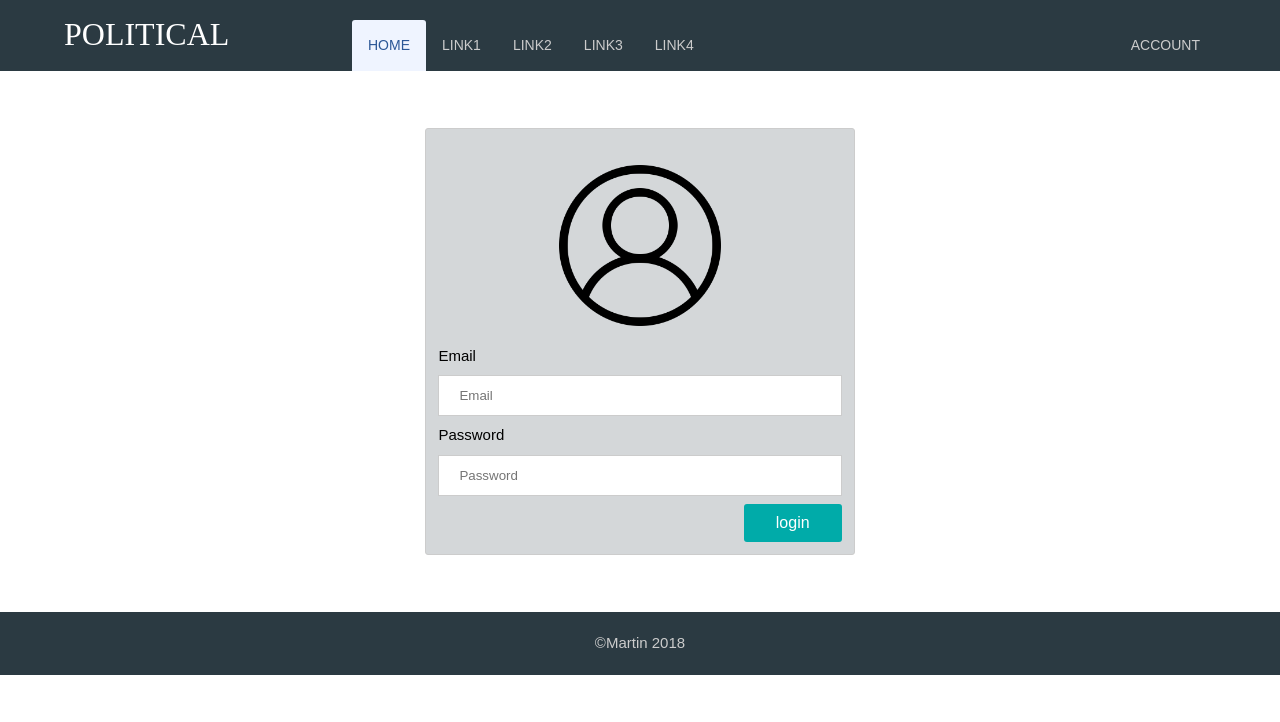
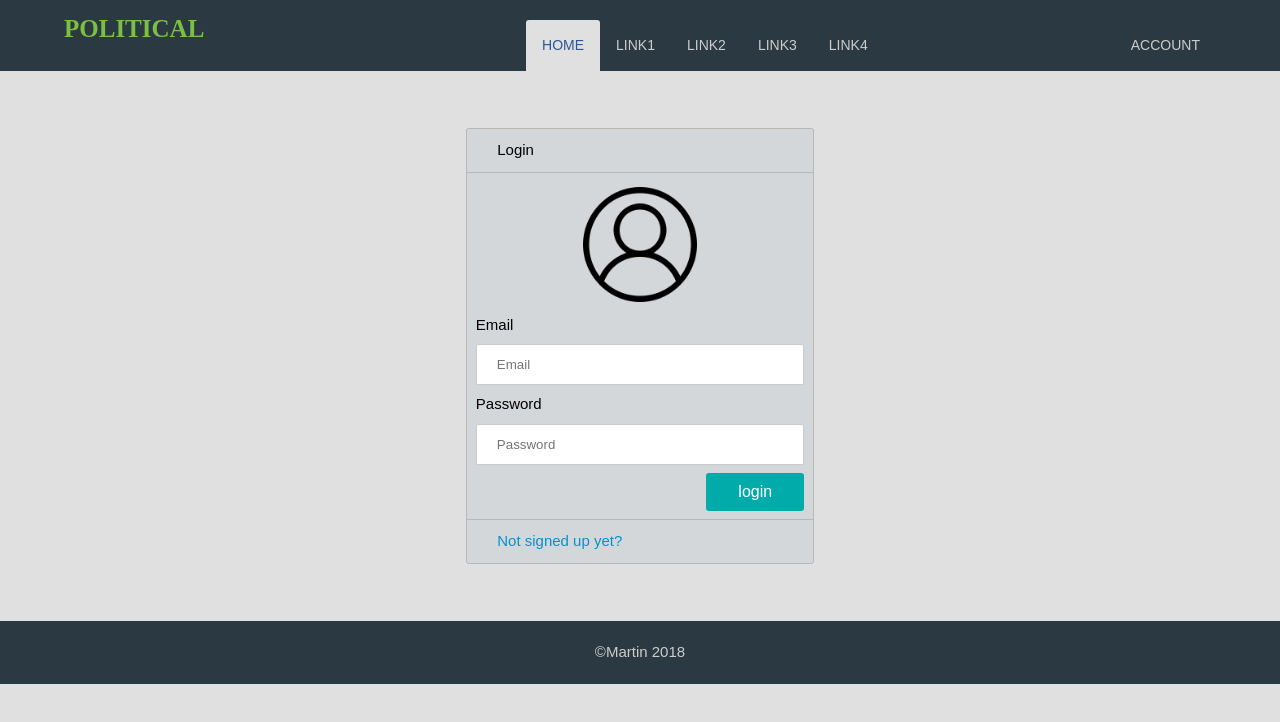
Before and after one commit to martinMutuma/Politico, a plain HTML site: page ui/login.html in a window 1280 px wide. Drawn offline with Linux system fonts and the light colour scheme; a web font is replaced by a local one.

Commit message:
Update login page and add cards [Finishes #163537137]

```diff
--- a/ui/css/style.css
+++ b/ui/css/style.css
@@ -3,7 +3,7 @@ body{
     font-family: Arial, Helvetica,sans-serif;
     font-size: 15px;
     line-height:1.5;
- 	background-color:#e0e0e0#;
+    background-color:#e0e0e0;
     padding:0;
     margin:0;
 }
@@ -86,7 +86,12 @@ input {
     font-size: 16px;
     border-radius:3px;
 }
-
+.hover-outline-blue:hover{
+	border-radius:2px;
+	border: 1px solid #0392cf;
+	color:#0392cf;
+	background-color:#fff !important;
+}
 
 /* Top nav bar */
 .top-navbar{
@@ -97,20 +102,32 @@ border-radius:3px;
     /*  	border-bottom:#00aba9   1px solid;*/
 }
 .top-navbar .container{
-	display: grid;
-	grid-template-columns: 25% 75%;
+    display: flex;
+/*    grid-template-columns: 25% 75%;*/
+
+}
+.bland{
+    flex: 2;
+
+}
+@media(max-width:804px){
+	.top-navbar .container{
+    display: flex;
+	flex-direction:column;
+/*    grid-template-columns: 25% 75%;*/
 
 }
 .bland{
     flex: auto;
 
 }
+}
 .bland-logo{
     font-family: 'Alegreya SC';
-	font-size: 32px;
-	font-weight: 500;
+    font-size: 25px;
+    font-weight: 900;
     text-transform: uppercase;
-	color:#ffffff;
+    color:#7bc043;
 }
 .top-navbar li{
     list-style: none;
@@ -128,7 +145,7 @@ border-radius:3px;
 }
 .top-navbar li:hover {
     color:#2b5797;
-	background: #eff4ff;
+    background: #e0e0e0;
 }
 .top-navbar li:hover a{
     color:#2b5797;
@@ -137,7 +154,7 @@ border-radius:3px;
 
 .top-navbar li.active, .top-navbar li.active a{
     color:#2b5797;
-	background: #eff4ff;
+    background: #e0e0e0;
 }
 .top-navbar nav{
     flex: auto;
@@ -156,7 +173,8 @@ padding:14px 0px ;
 .dropdown ul {
     display: none;
     position: absolute;
-  background-color: #eff4ff;
+    background-color: #e0e0e0;
+
     min-width: 122px;
     border-radius:0px 3px  3px 3px;
     /*  box-shadow: 0px 8px 16px 0px rgba(0,0,0,0.2);*/
@@ -178,7 +196,7 @@ border-radius:0px 3px  3px 3px;
 }
 
 .dropdown li:hover {
-  background-color: #ddd;
+    background-color: #eff4ff;
 }
 
 .dropdown:hover  ul {
@@ -250,17 +268,48 @@ border-bottom:#6a757a 1px solid;
 
 /*login*/
 .login-card{
-	border: 1px #cccccc solid;
-	border-radius:3px;
-	padding: 12px;
 	margin:5% auto;
-	width: 35%;
+    width: 30%;
     background: #d4d7d9;
 
 }
 .login-card .img-container{
     text-align: center;
-  	margin: 24px auto 12px auto;
-	width: 40%;
+    margin: 6px auto 5px auto;
+    width: 35%;
 
 }
+
+/*card*/
+
+.card{
+	display: flex;
+	flex-direction:column;
+	border: 1px solid #B9B6B6;
+	border-radius: 3px;
+	min-width:10px;
+}
+.card-footer, .card-header{
+     padding: 10px 30px;
+}
+.card-header {
+	margin-bottom: 0;
+    border-bottom: 1px solid #B9B6B6;
+}
+
+.card-body {
+	padding:2.5%;
+    flex: 1 1 auto;
+
+}
+
+.card-footer {
+border-top: 1px solid #B9B6B6;
+	height: 10%;
+}
+.card-footer a{
+	color:#0392cf;
+	text-decoration: none;
+	text-align: center;
+
+}
--- a/ui/login.html
+++ b/ui/login.html
@@ -43,11 +43,16 @@
         </header>
         <main class="content">
             <div class="container">
-		<div class="login-card">
+                <div class="card login-card">
+					<div class="card-header">
+					Login
+					</div>
+					<div class="card-body">
                     <div class="img-container">
                         <img src="images/user-icon-1.png" alt="image" class="img">
                     </div>
                     <form class="form-v1">
+
                         <div class="form-control">
                             <lable>Email</lable>
                             <input type="email" placeholder="email" name="email" required>
@@ -57,10 +62,14 @@
                             <input type="password" placeholder="Password" name="password" required>
                         </div>
                         <div class="pull-right">
-			<button class="button bg-teal">login</button>
+                            <button class="button bg-teal hover-outline-blue">login</button>
                         </div>
                         <div class="clear-both"></div>
                     </form>
+						</div>
+					<div class="card-footer">
+					<a href="signup.html">Not signed up yet?</a>
+					</div>
                 </div>
             </div>
         </main>
```
Also changed, not shown: ui/admin.html (+1 -1 lines), ui/index.html (indentation only). Lines whose indentation alone changed are shown as unchanged.
